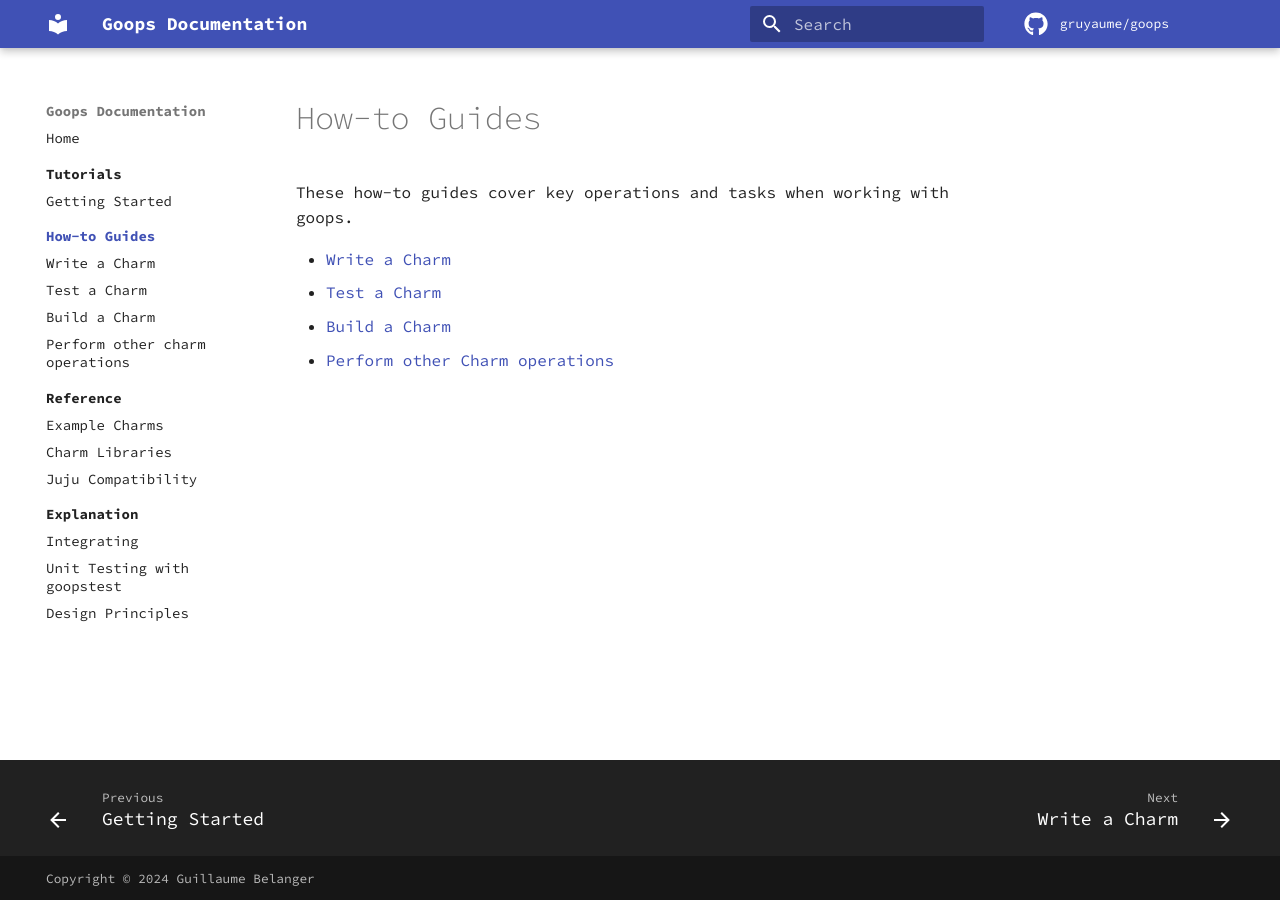
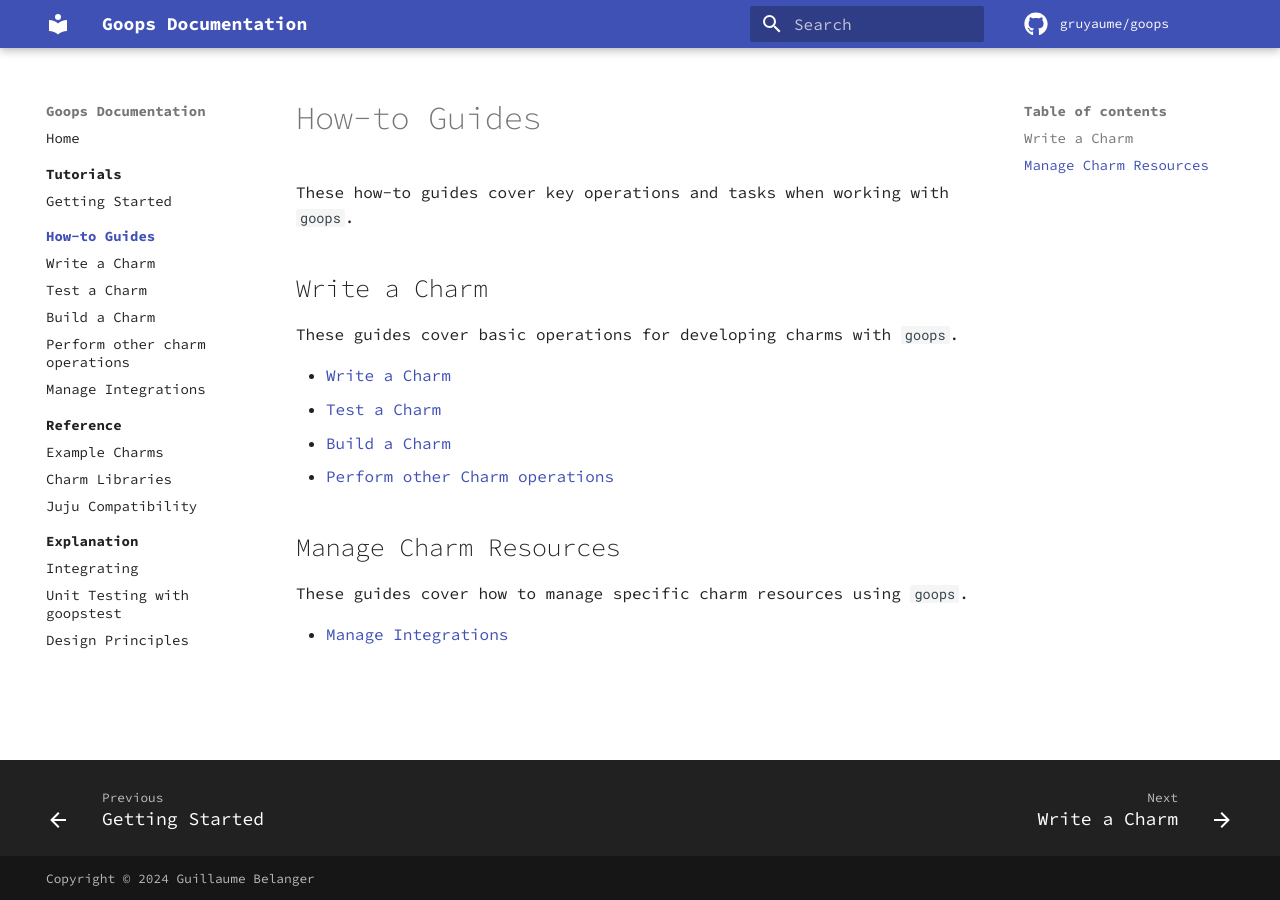
Before and after one commit to gruyaume/goops, an MkDocs documentation site: the page built from docs/how_to/index.md, in a window 1280 px wide. Built offline with MkDocs 1.6.1 and Material for MkDocs 9.7.7, drawn with Linux system fonts in a browser that asks for light colours; comment, search, counter and statistics services are not loaded.

Commit message:
docs: add how-to manage integrations
Signed-off-by: Guillaume Belanger <guillaume.belanger27@gmail.com>

```diff
--- a/docs/how_to/index.md
+++ b/docs/how_to/index.md
@@ -1,8 +1,18 @@
 # How-to Guides
 
-These how-to guides cover key operations and tasks when working with goops.
+These how-to guides cover key operations and tasks when working with `goops`.
+
+## Write a Charm
+
+These guides cover basic operations for developing charms with `goops`.
 
 - [Write a Charm](write_a_charm.md)
 - [Test a Charm](test_a_charm.md)
 - [Build a Charm](build_a_charm.md)
 - [Perform other Charm operations](perform_other_charm_operations.md)
+
+## Manage Charm Resources
+
+These guides cover how to manage specific charm resources using `goops`.
+
+- [Manage Integrations](manage_integrations.md)
--- a/mkdocs.yml
+++ b/mkdocs.yml
@@ -44,6 +44,7 @@ nav:
     - Test a Charm: how_to/test_a_charm.md
     - Build a Charm: how_to/build_a_charm.md
     - Perform other charm operations: how_to/perform_other_charm_operations.md
+    - Manage Integrations: how_to/manage_integrations.md
   - Reference:
     - reference/index.md
     - Example Charms: reference/example_charms.md
```
Also changed, not shown: docs/how_to/manage_integrations.md (added, +99 -0 lines).
